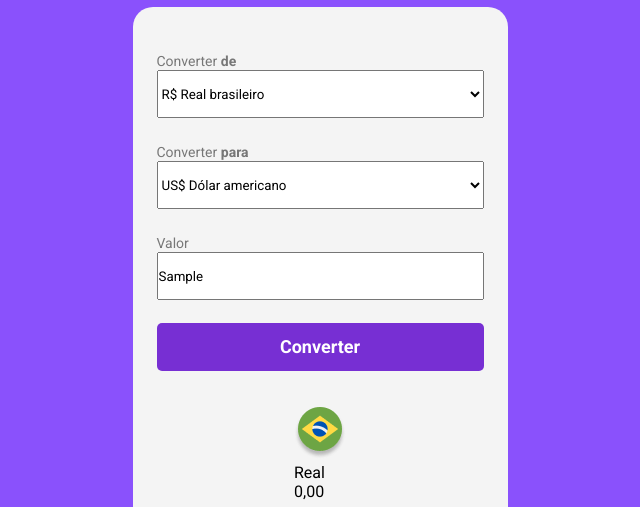
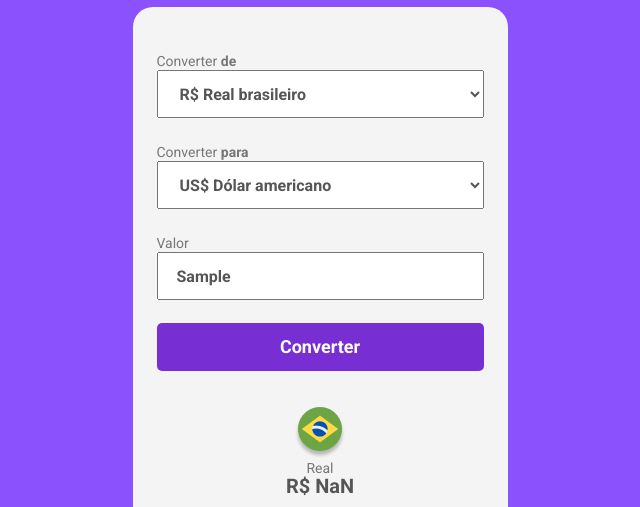
Before and after one commit to foldan85/DEVCLUB-CONVERT-MONEY, a plain HTML site: page index.html in a window 1280 px wide. Both pictures are taken after typing "Sample" into the empty fields and a click on the button "Converter". Shown: the part 258-765 px from the top of the page, without its empty margins (320-960 px from the left). Drawn offline with Linux system fonts and the light colour scheme.

Commit message:
lendo valor a converter

```diff
--- a/assets/css/style.css
+++ b/assets/css/style.css
@@ -20,7 +20,7 @@ body {
     border-radius: 20px;
     background: #F4F4F4;
     padding: 44px 24px 23px;
-    margin: 0 auto;
+    margin: 0 auto 20px;
 }
 
 label {
@@ -34,6 +34,14 @@ select {
     height: 48px;
     margin-bottom: 24px;
     outline: none;
+    padding-left: 18px;
+    cursor: pointer;
+    color: #555;
+    font-family: Roboto;
+    font-size: 16px;
+    font-weight: 700;
+    line-height: 18px;
+    /* 112.5% */
 }
 
 input {
@@ -41,6 +49,13 @@ input {
     height: 48px;
     flex-shrink: 0;
     margin-bottom: 23px;
+    cursor: pointer;
+    color: #555;
+    font-size: 16px;
+    font-weight: 700;
+    line-height: 18px;
+    /* 112.5% */
+    padding-left: 18px;
 }
 
 .currency-button {
@@ -54,6 +69,7 @@ input {
     font-weight: 700;
     line-height: 18px;
     margin-bottom: 36px;
+    cursor: pointer;
 }
 
 section {
@@ -62,3 +78,25 @@ section {
     align-items: center;
     gap: 15px;
 }
+
+.currency-box {
+    display: flex;
+    flex-direction: column;
+    align-items: center;
+}
+
+.currency {
+    color: #777;
+    font-size: 14px;
+    line-height: 18px;
+    /* 128.571% */
+}
+
+.currency-value-to-convert,
+.currency-value {
+    color: #555;
+    font-size: 20px;
+    font-weight: 700;
+    line-height: 18px;
+    /* 90% */
+}
--- /dev/null
+++ b/assets/js/script.js
@@ -0,0 +1,19 @@
+const convertButton = document.querySelector ('.currency-button')
+
+function convertValue() {
+    const inputValue = document.querySelector('.currency-input').value
+    const currencyValue = document.querySelector('.currency-value')
+
+    const dolarToday = 5.2
+    const convertedValue = inputValue / dolarToday
+
+    currencyValue.innerHTML = new Intl.NumberFormat('pt-BR', {
+        style: 'currency',
+        currency: 'BRL'
+    }).format(inputValue)
+
+    console.log(inputValue)
+}
+
+
+convertButton.addEventListener('click', convertValue)
--- a/index.html
+++ b/index.html
@@ -31,7 +31,7 @@
 
             <label for="">
                 Valor
-                <input type="text" placeholder="R$ 10.000,00"/>
+                <input class="currency-input" type="text" placeholder="R$ 10.000,00"/>
             </label>
 
             <button class="currency-button">Converter</button>
@@ -40,23 +40,22 @@
 
             <div class="currency-box">
                 <img src="./assets/img/brasil 2.png" alt="img-real-br"/>
-                <p>Real</p>
-                <p>0,00</p>
+                <p class="currency">Real</p>
+                <p class="currency-value">0,00</p>
             </div>
 
             <div class="seta">
                 <img src="./assets/img/Vector.png" alt="img-real-br"/>
-                <p>Real</p>
-                <p>0,00</p>
             </div>
 
             <div class="currency-box">
                 <img src="./assets/img/dolar.png" alt="img-dolar"/>
-                <p>US$</p>
-                <p>0,00</p>
+                <p class="currency">US$</p>
+                <p class="currency-value">0,00</p>
             </div>
 
         </section>
     </main>
 </body>
+<script src="./assets/js/script.js"></script>
 </html>
```
